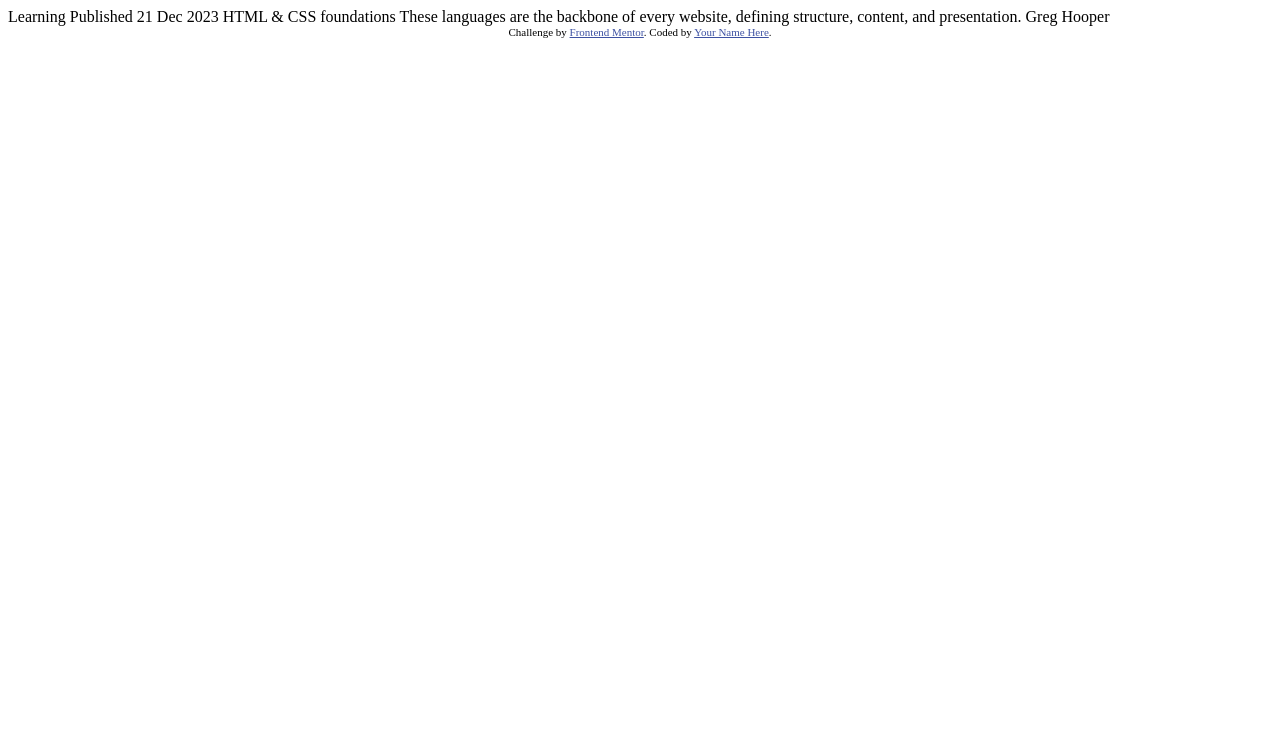
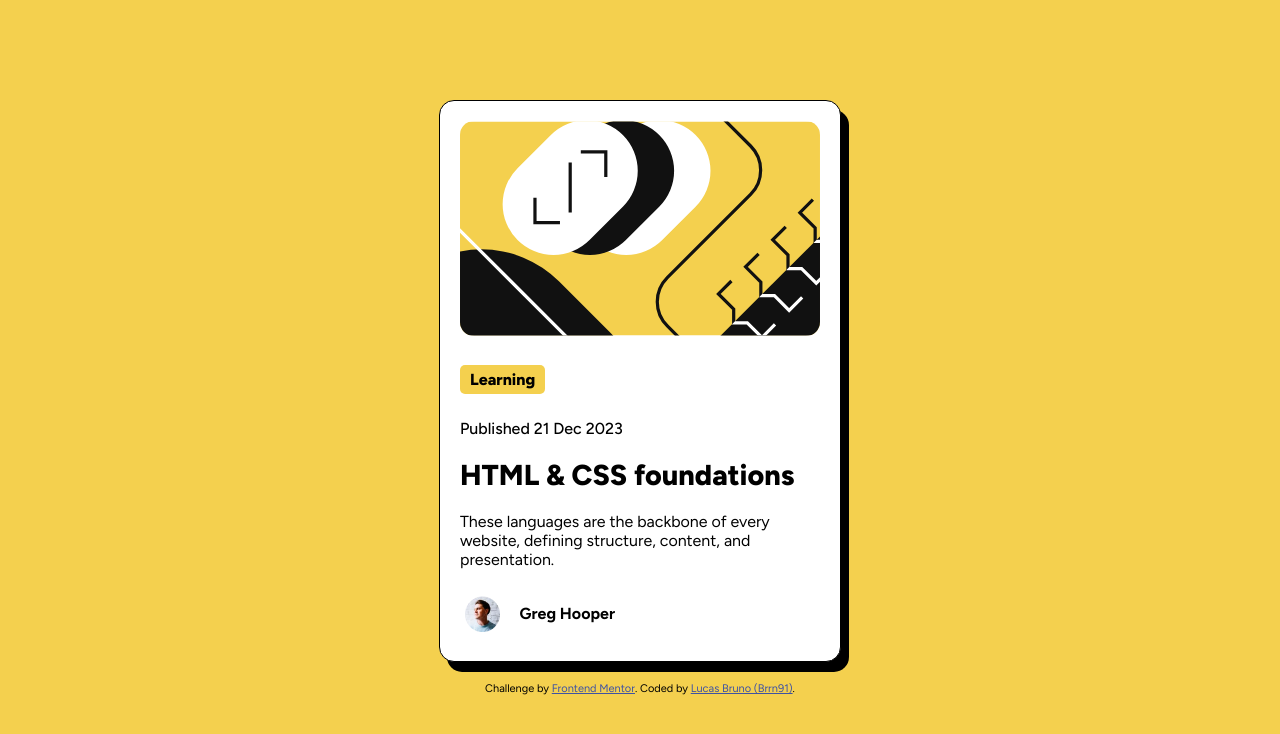
Before and after one commit to Brrn91/blog-preview-card-main, a plain HTML site: page index.html in a window 1280 px wide. Drawn offline with Linux system fonts and the light colour scheme.

Commit message:
Frist push

```diff
--- a/index.html
+++ b/index.html
@@ -1,34 +1,35 @@
 <!DOCTYPE html>
-<html lang="en">
+<html lang="pt-br">
+
 <head>
   <meta charset="UTF-8">
-  <meta name="viewport" content="width=device-width, initial-scale=1.0"> <!-- displays site properly based on user's device -->
+  <meta name="viewport" content="width=device-width, initial-scale=1.0">
+  <link rel="shortcut icon" href="design/dev.ico" type="image/x-icon">
+  <title>Frontend Mentor | Blog preview card</title>
+  <link rel="stylesheet" href="style.css">
+</head>
 
-  <link rel="icon" type="image/png" sizes="32x32" href="./assets/images/favicon-32x32.png">
+<body>
+  <main>
+    <picture>
+      <img class="up" src="imagens/illustration-article.svg" alt="">
+    </picture>
+    <p class="destaque">Learning</p>
 
-  <title>Frontend Mentor | Blog preview card</title>
+    <p>Published 21 Dec 2023</p>
 
-  <!-- Feel free to remove these styles or customise in your own stylesheet 👍 -->
-  <style>
-    .attribution { font-size: 11px; text-align: center; }
-    .attribution a { color: hsl(228, 45%, 44%); }
-  </style>
-</head>
-<body>
+    <h1>HTML & CSS foundations</h1>
 
-  Learning
-
-  Published 21 Dec 2023
-
-  HTML & CSS foundations
-
-  These languages are the backbone of every website, defining structure, content, and presentation.
-
-  Greg Hooper
-
+    <p class="descricao">These languages are the backbone of every website, defining structure, content, and presentation.</p>
+    <div class="container">
+      <img src="imagens/image-avatar.webp" alt="imagem Greg">
+      <p>Greg Hooper</p>
+    </div>
+  </main>
   <div class="attribution">
     Challenge by <a href="https://www.frontendmentor.io?ref=challenge" target="_blank">Frontend Mentor</a>.
-    Coded by <a href="#">Your Name Here</a>.
+    Coded by <a href="#">Lucas Bruno (Brrn91)</a>.
   </div>
 </body>
+
 </html>
--- /dev/null
+++ b/style.css
@@ -0,0 +1,88 @@
+@import url('https://fonts.googleapis.com/css2?family=Figtree:ital,wght@0,300..900;1,300..900&display=swap');
+
+:root {
+  --font: 'Figtree', sans-serif;
+
+  --cor-destaque: hsl(47, 88%, 63%);
+
+  --cor1: hsl(0, 0%, 100%);
+  --cor2: hsl(0, 0%, 42%);
+  --cor3: hsl(0, 0%, 7%);
+}
+
+* {
+  margin: auto;
+}
+
+body {
+  margin: 100px;
+  font-family: var(--font);
+  background-color: var(--cor-destaque);
+}
+
+main {
+  background-color: var(--cor1);
+  width: 400px;
+  height: 560px;
+  border: 1px solid black;
+  border-radius: 15px;
+  box-shadow: 8px 10px black;
+}
+
+img.up {
+  width: 360px;
+  padding: 20px 20px 20px 20px;
+  border-radius: 34px;
+}
+
+h1 {
+  padding: 20px 0px 0px 20px;
+  font-size: 1.8em;
+  font-weight: 800;
+}
+
+p {
+  padding: 20px 20px 0px 20px;
+  font-weight: 500;
+}
+
+p.destaque {
+  background-color: var(--cor-destaque);
+  font-weight: 800;
+  width: 65px;
+  padding: 5px 10px;
+  margin: 5px 20px;
+  border-radius: 5px;
+}
+
+p.descricao {
+  font-weight: 400;
+  font-size: 16px;
+}
+
+.container {
+  margin-left: 0px;
+  display: flex;
+  width: 155px;
+  padding: 20px 20px 0px 20px;
+}
+
+.container img {
+  max-width: 35px;
+  height: auto;
+}
+
+.container p {
+  font-weight: 700;
+  margin: 0;
+  padding: 15px 0px 15px 15px;
+}
+
+.attribution {
+  padding-top: 20px;
+  font-size: 11px;
+  text-align: center;
+}
+.attribution a {
+  color: hsl(228, 45%, 44%);
+}
```
Also changed, not shown: imagens/illustration-article.svg (added), imagens/image-avatar.webp (added).
